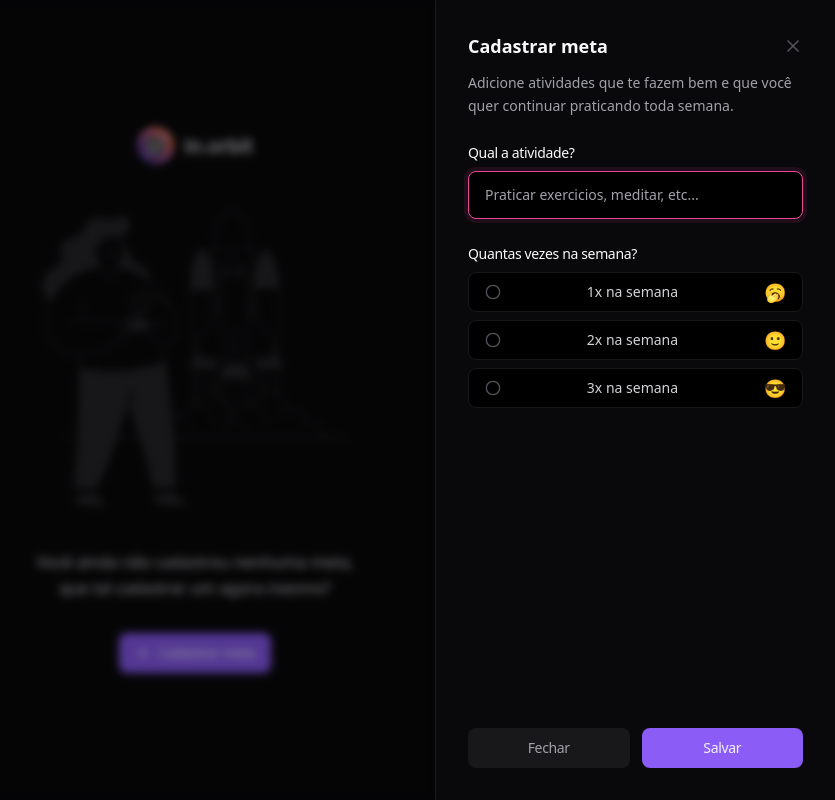
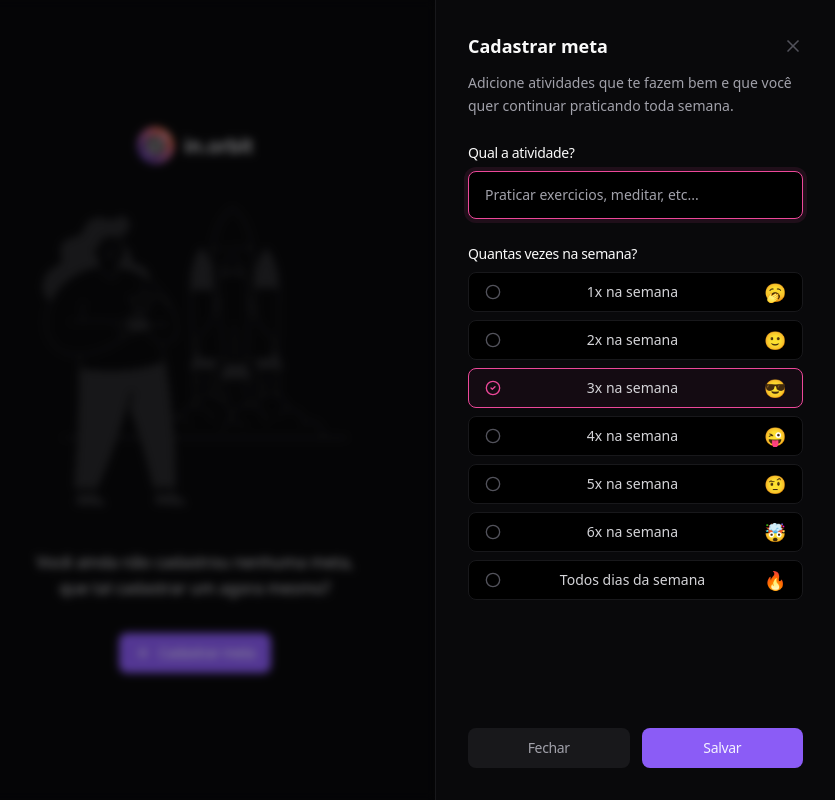
Before and after one commit to dlacorte10/in-orbit-frontend, a React (Vite) app: page / in a window 1280 px wide. Both pictures are taken after a click on the button "Cadastrar meta". Shown: the whole page, without its empty margins (445-1280 px from the left). Built offline with nearby package versions, Linux system fonts and the light colour scheme; no server answers.

Commit message:
updated pending goals

```diff
--- a/package.json
+++ b/package.json
@@ -10,6 +10,7 @@
     "preview": "vite preview"
   },
   "dependencies": {
+    "@hookform/resolvers": "^3.9.0",
     "@radix-ui/react-dialog": "^1.1.1",
     "@radix-ui/react-progress": "^1.1.0",
     "@radix-ui/react-radio-group": "^1.2.0",
@@ -18,8 +19,10 @@
     "lucide-react": "^0.441.0",
     "react": "^18.3.1",
     "react-dom": "^18.3.1",
+    "react-hook-form": "^7.53.0",
     "tailwind-merge": "^2.5.2",
-    "tailwind-variants": "^0.2.1"
+    "tailwind-variants": "^0.2.1",
+    "zod": "^3.23.8"
   },
   "devDependencies": {
     "@biomejs/biome": "^1.9.0",
--- a/src/components/create-goal.tsx
+++ b/src/components/create-goal.tsx
@@ -13,8 +13,39 @@ import {
   RadioGroupIndicator,
   RadioGroupItem,
 } from './ui/radio-group'
+import { Controller, useForm } from 'react-hook-form'
+import { z } from 'zod'
+import { zodResolver } from '@hookform/resolvers/zod'
+import { createGoal } from '../http/create-goal'
+import { useQueries, useQueryClient } from '@tanstack/react-query'
+
+const createGoalForm = z.object({
+  title: z.string().min(1, 'Informe a atividade que deseja realizar'),
+  desiredWeeklyFrequency: z.coerce.number().min(1).max(7),
+})
+
+type CreateGoalForm = z.infer<typeof createGoalForm>
 
 export function CreateGoal() {
+  const queryClient = useQueryClient()
+
+  const { register, control, handleSubmit, formState, reset } =
+    useForm<CreateGoalForm>({
+      resolver: zodResolver(createGoalForm),
+    })
+
+  async function handleCreateGoal(data: CreateGoalForm) {
+    await createGoal({
+      title: data.title,
+      desiredWeeklyFrequency: data.desiredWeeklyFrequency,
+    })
+
+    queryClient.invalidateQueries({ queryKey: ['summary'] })
+    queryClient.invalidateQueries({ queryKey: ['pending-goals'] })
+
+    reset()
+  }
+
   return (
     <DialogContent>
       <div className="flex flex-col gap-6 h-full">
@@ -31,7 +62,10 @@ export function CreateGoal() {
             praticando toda semana.
           </DialogDescription>
         </div>
-        <form action="" className="flex-1 flex flex-col justify-between">
+        <form
+          onSubmit={handleSubmit(handleCreateGoal)}
+          className="flex-1 flex flex-col justify-between"
+        >
           <div className="flex flex-col gap-6">
             <div className="flex flex-col gap-2">
               <Label htmlFor="title">Qual a atividade?</Label>
@@ -39,11 +73,27 @@ export function CreateGoal() {
                 id="title"
                 autoFocus
                 placeholder="Praticar exercicios, meditar, etc..."
+                {...register('title')}
               />
+
+              {formState.errors.title && (
+                <p className="text-red-400 text-sm">
+                  {formState.errors.title.message}
+                </p>
+              )}
             </div>
             <div className="flex flex-col gap-2">
               <Label htmlFor="title">Quantas vezes na semana?</Label>
-              <RadioGroup>
+              <Controller
+                control={control}
+                name="desiredWeeklyFrequency"
+                defaultValue={3}
+                render={({ field }) => {
+                  return (
+                    <RadioGroup
+                      onValueChange={field.onChange}
+                      value={String(field.value)}
+                    >
                       <RadioGroupItem value="1">
                         <RadioGroupIndicator />
                         <span className="text-zinc-300 text-sm font-medium leading-none">
@@ -67,7 +117,42 @@ export function CreateGoal() {
                         </span>
                         <span className="text-lg leading-none">😎</span>
                       </RadioGroupItem>
+
+                      <RadioGroupItem value="4">
+                        <RadioGroupIndicator />
+                        <span className="text-zinc-300 text-sm font-medium leading-none">
+                          4x na semana
+                        </span>
+                        <span className="text-lg leading-none">😜</span>
+                      </RadioGroupItem>
+
+                      <RadioGroupItem value="5">
+                        <RadioGroupIndicator />
+                        <span className="text-zinc-300 text-sm font-medium leading-none">
+                          5x na semana
+                        </span>
+                        <span className="text-lg leading-none">🤨</span>
+                      </RadioGroupItem>
+
+                      <RadioGroupItem value="6">
+                        <RadioGroupIndicator />
+                        <span className="text-zinc-300 text-sm font-medium leading-none">
+                          6x na semana
+                        </span>
+                        <span className="text-lg leading-none">🤯</span>
+                      </RadioGroupItem>
+
+                      <RadioGroupItem value="7">
+                        <RadioGroupIndicator />
+                        <span className="text-zinc-300 text-sm font-medium leading-none">
+                          Todos dias da semana
+                        </span>
+                        <span className="text-lg leading-none">🔥</span>
+                      </RadioGroupItem>
                     </RadioGroup>
+                  )
+                }}
+              />
             </div>
           </div>
 
--- a/src/components/pending-goals.tsx
+++ b/src/components/pending-goals.tsx
@@ -22,7 +22,6 @@ export function PendingGoals() {
 
     queryClient.invalidateQueries({ queryKey: ['summary'] })
     queryClient.invalidateQueries({ queryKey: ['pending-goals'] })
-    console.log('Teste')
   }
 
   return (
--- /dev/null
+++ b/src/http/create-goal.ts
@@ -0,0 +1,20 @@
+interface CreateGoalRequest {
+  title: string
+  desiredWeeklyFrequency: number
+}
+
+export async function createGoal({
+  title,
+  desiredWeeklyFrequency,
+}: CreateGoalRequest) {
+  await fetch('http://localhost:3333/goals', {
+    method: 'POST',
+    headers: {
+      'Content-Type': 'application/json',
+    },
+    body: JSON.stringify({
+      title,
+      desiredWeeklyFrequency,
+    }),
+  })
+}
```
Also changed, not shown: 1 other file (tests, documents, lock files or other folders). Lines whose indentation alone changed are shown as unchanged.
